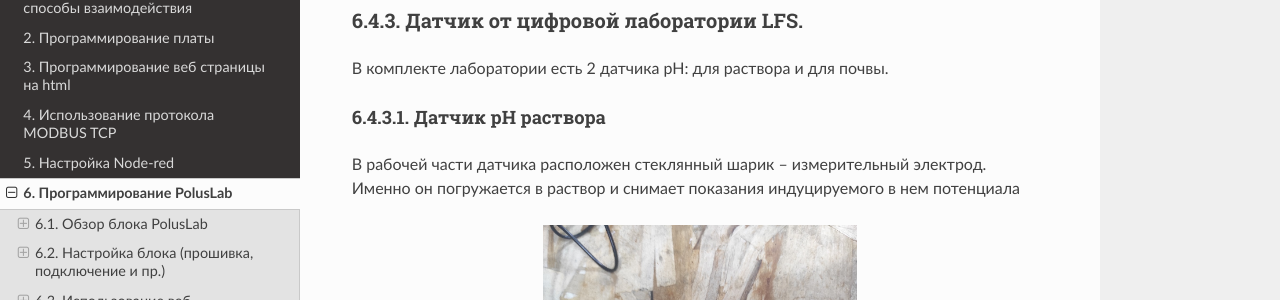
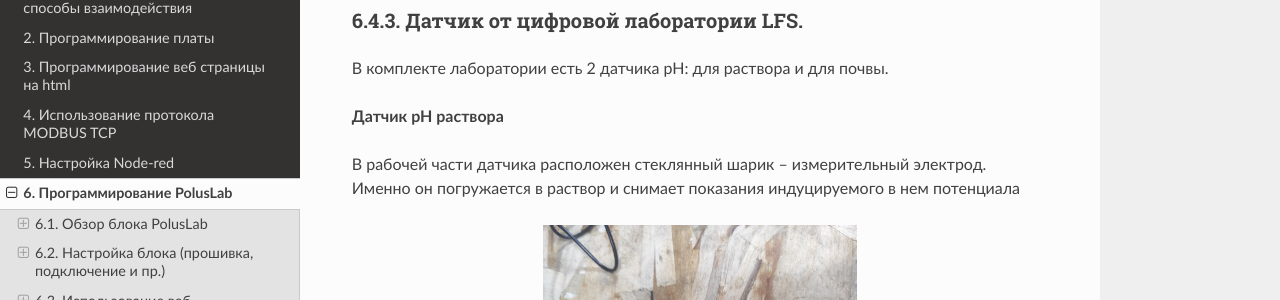
Before and after one commit to BBanwz/book_AL_GH, a Sphinx documentation site: the page built from docs/source/6/1.rst, in a window 1280 px wide and 900 px high, scrolled down 7229 px. Shown: the part 155-455 px from the top of the window. Built offline with Sphinx 7.4.7 and the Read the Docs theme 2.0.0, drawn with Linux system fonts in a browser that asks for light colours.

Commit message:
Update 1.rst

```diff
--- a/docs/source/6/1.rst
+++ b/docs/source/6/1.rst
@@ -243,8 +243,7 @@
 
 В комплекте лаборатории есть 2 датчика pH: для раствора и для почвы.
 
-Датчик pH раствора
-""""""""""""""""""
+**Датчик pH раствора**
 
 В рабочей части датчика расположен стеклянный шарик – измерительный электрод. Именно он погружается в раствор и снимает показания индуцируемого в нем потенциала
 
```
